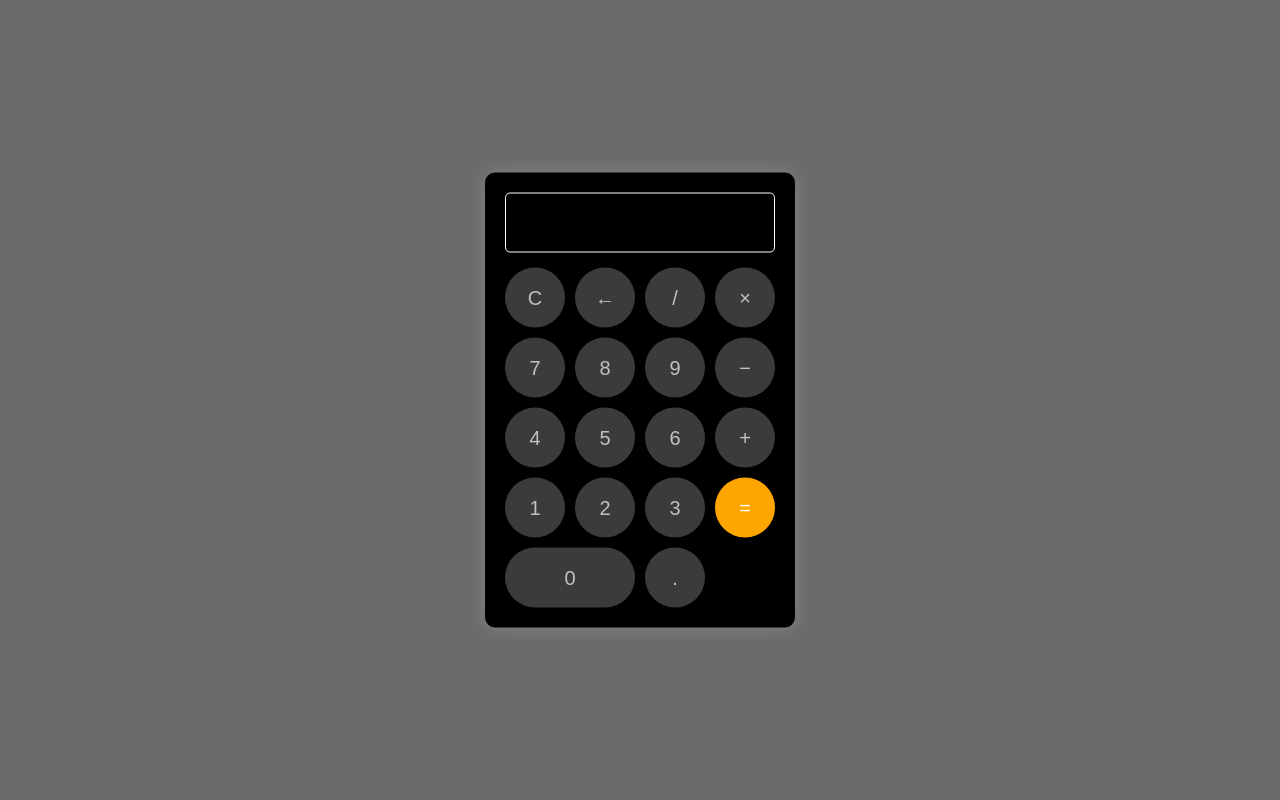
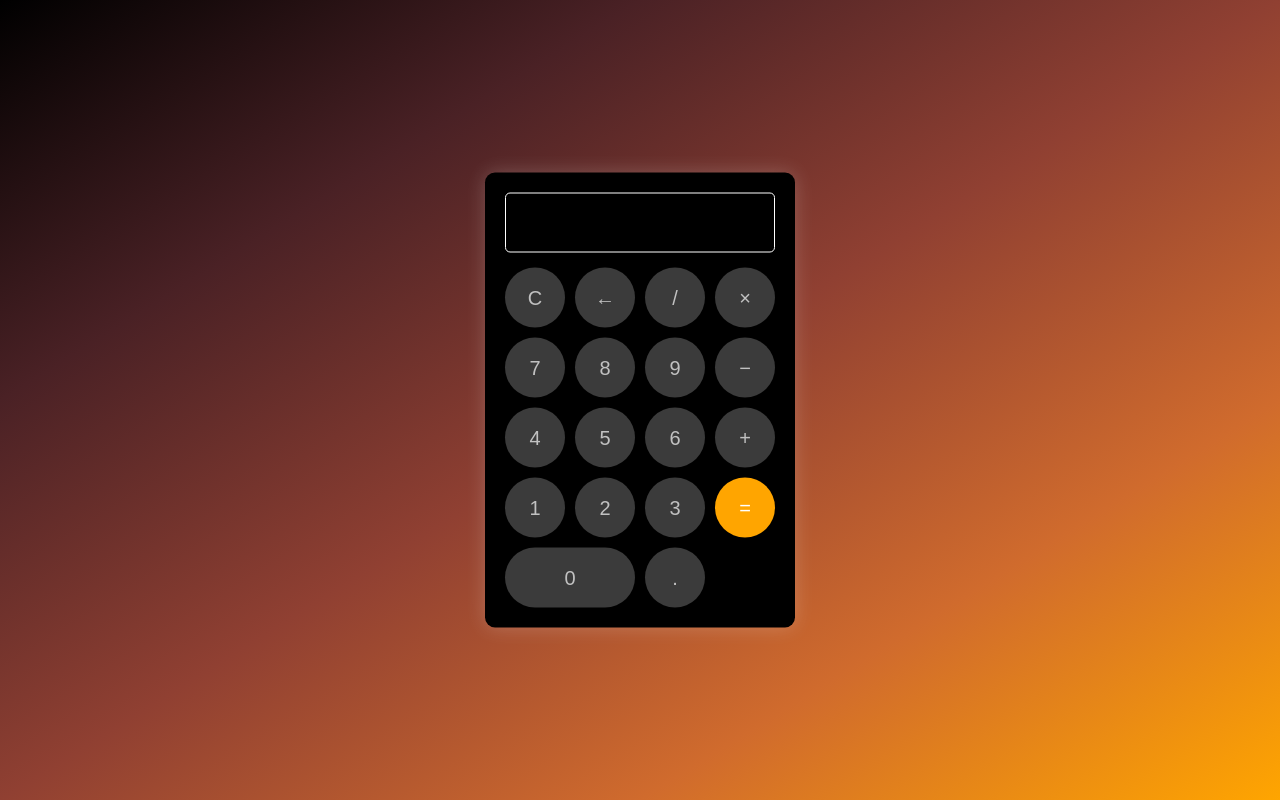
Before and after one commit to ecarllos/calculadora_JS, a plain HTML site: page index.html in a window 1280 px wide. Drawn offline with Linux system fonts and the light colour scheme.

Commit message:
style: (Background gradient - Adicionado)

```diff
--- a/style.css
+++ b/style.css
@@ -5,9 +5,11 @@
 }
 
 body {
-    background-color: rgb(106, 106, 106);
-    /* background-color: linear-gradient(to left bottom, #000000, #4a2125, #904032, #d06b2d, #ffa500); */
+    /* background-color: rgb(106, 106, 106); */
+    background: linear-gradient(to right bottom, #000000, #4a2125, #904032, #d06b2d, #ffa500);
     font-family: Arial, sans-serif;
+    width: 100%;
+    height: 100vh;
 }
 
 main.calculadora {
```
